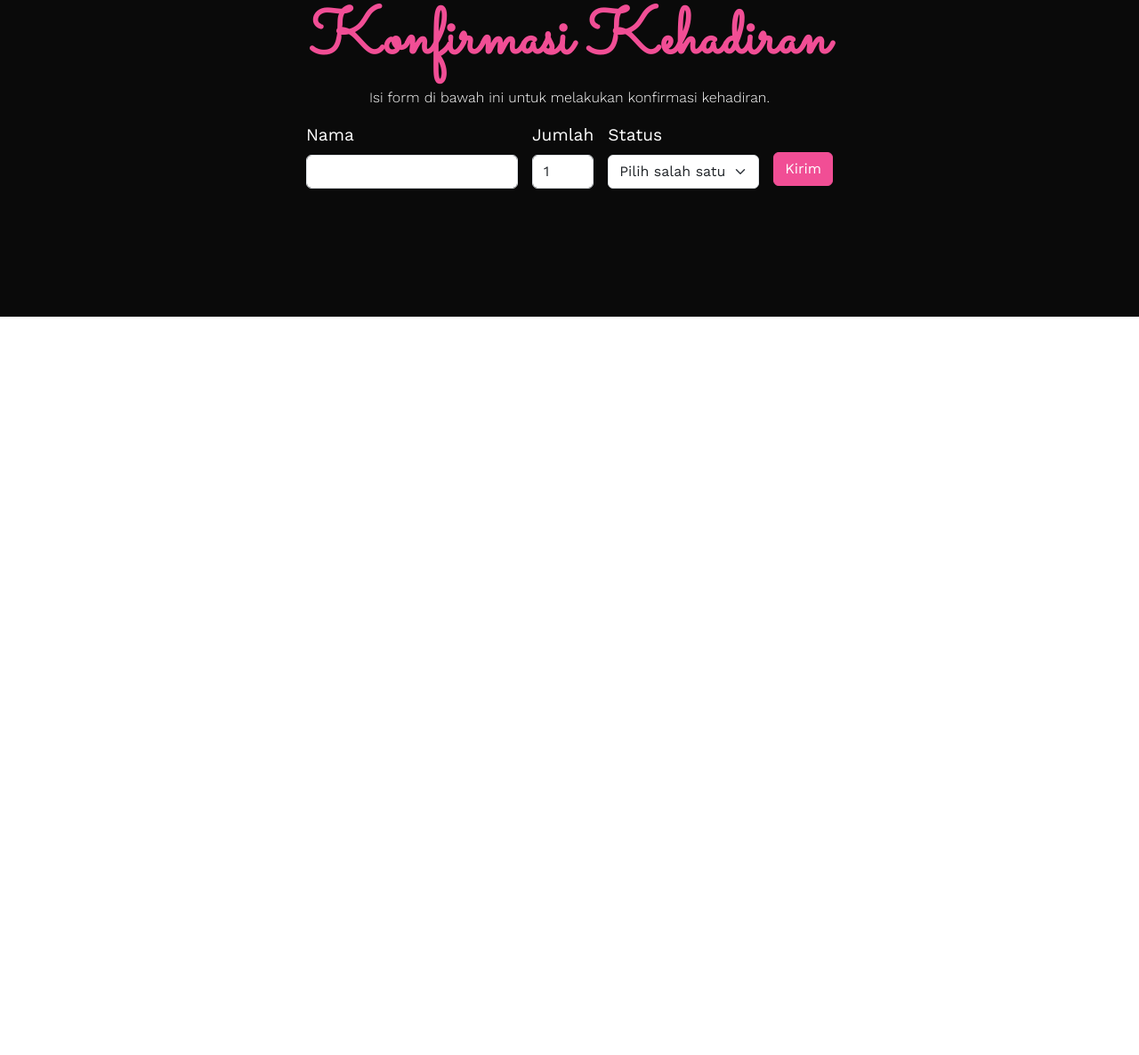
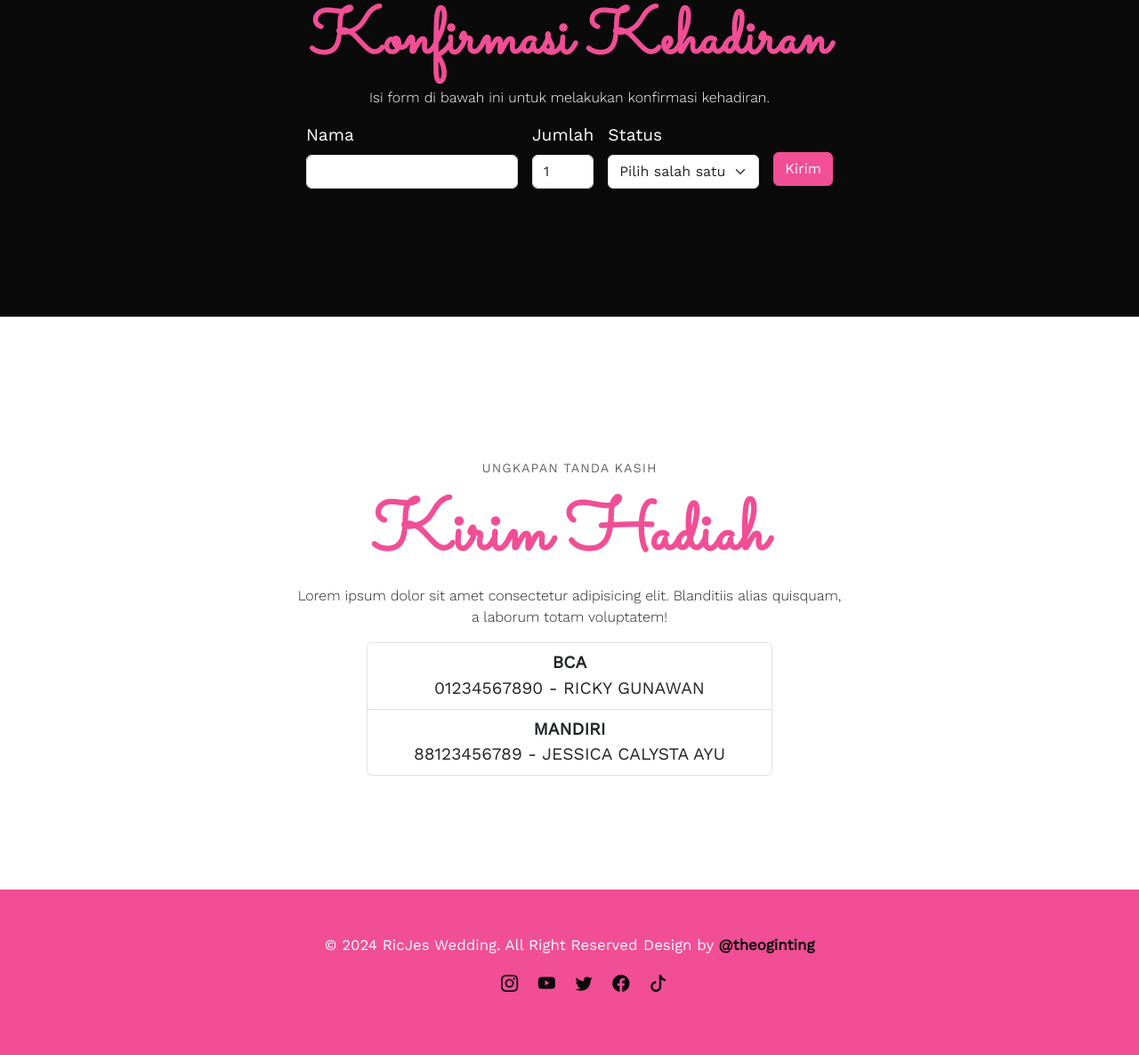
Before and after one commit to theox06/undangan-pernikahan-digital-fix, a plain HTML site: page index.html in a window 1280 px wide. Shown: the part 5231-6417 px from the top of the page at 89% size. Before the commit the page ends 5587 px from the top, so only its background shows below. Drawn offline with nearby package versions, Linux system fonts and the light colour scheme; some packages are replaced by stand-ins of ours; a script that the page names is missing.

Commit message:
menyelesaikan video part 4

```diff
--- a/index.html
+++ b/index.html
@@ -318,7 +318,9 @@
                 </div>
             </div>
 
-            <form class="row row-cols-md-auto g-3 align-items-center justify-content-center">
+            <form class="row row-cols-md-auto g-3 align-items-center justify-content-center" method="POST"
+                action="https://script.google.com/macros/s/AKfycbypG9ELhi0AkQezx_suKpLSnJbCs29mexTRw-hQDYZI-5fXZC9mWivZIAI_8xdAZYaEfQ/exec"
+                id="my-form">
                 <div class="col-12">
                     <div class="mb-3">
                         <label for="nama" class="form-label">Nama</label>
@@ -337,8 +339,8 @@
                         <label for="status" class="form-label">Status</label>
                         <select name="status" id="status" class="form-select">
                             <option selected>Pilih salah satu</option>
-                            <option value="1">Hadir</option>
-                            <option value="0">Tidak Hadir</option>
+                            <option value="Hadir">Hadir</option>
+                            <option value="Tidak Hadir">Tidak Hadir</option>
                         </select>
                     </div>
                 </div>
@@ -349,6 +351,55 @@
 
 
         </div>
+    </section>
+
+    <section id="gifts" class="gifts">
+        <div class="container">
+            <div class="row justify-content-center">
+                <div class="col-md-8 col-10 text-center">
+                    <span>ungkapan tanda kasih</span>
+                    <h2>Kirim Hadiah</h2>
+                    <p>Lorem ipsum dolor sit amet consectetur adipisicing elit. Blanditiis alias quisquam, a laborum
+                        totam voluptatem!</p>
+                </div>
+            </div>
+
+            <div class="row justify-content-center text-center">
+                <div class="col-md-6">
+                    <ul class="list-group">
+                        <li class="list-group-item">
+                            <div class="fw-bold">BCA</div>
+                            01234567890 - RICKY GUNAWAN
+                        </li>
+                        <li class="list-group-item">
+                            <div class="fw-bold">MANDIRI</div>
+                            88123456789 - JESSICA CALYSTA AYU
+                        </li>
+                    </ul>
+                </div>
+            </div>
+        </div>
+    </section>
+
+    <footer>
+        <div class="container">
+            <div class="row">
+                <div class="col text-center">
+                    <small class="block">&copy; 2024 RicJes Wedding. All Right Reserved</small>
+                    <small class="block">Design by <a
+                            href="https://instagram.com/theoximperion06">@theoginting</a></small>
+
+                    <ul class="mt-3">
+                        <li><a href="#"><i class="bi bi-instagram"></i></a></li>
+                        <li><a href="#"><i class="bi bi-youtube"></i></a></li>
+                        <li><a href="#"><i class="bi bi-twitter"></i></a></li>
+                        <li><a href="#"><i class="bi bi-facebook"></i></a></li>
+                        <li><a href="#"><i class="bi bi-tiktok"></i></a></li>
+                    </ul>
+                </div>
+            </div>
+        </div>
+    </footer>
 
 
 
@@ -413,9 +464,24 @@
             disableScroll();
 
         }
+    </script>
 
-
-
+    <script>
+        window.addEventListener("load", function () {
+            const form = document.getElementById('my-form');
+            form.addEventListener("submit", function (e) {
+                e.preventDefault();
+                const data = new FormData(form);
+                const action = e.target.action;
+                fetch(action, {
+                    method: 'POST',
+                    body: data,
+                })
+                    .then(() => {
+                        alert("Konfirmasi kehadiran berhasil terkirim!");
+                    })
+            });
+        });
     </script>
 </body>
 
--- a/style.css
+++ b/style.css
@@ -92,7 +92,8 @@ body {
 .info h2,
 .story h2,
 .gallery h2,
-.rsvp h2 {
+.rsvp h2,
+.gifts h2 {
   color: var(--pink);
   font-family: "Sacramento";
   font-size: 5rem;
@@ -181,13 +182,15 @@ body {
 
 .story,
 .gallery,
-.rsvp {
+.rsvp,
+.gifts {
   padding: 10rem;
   padding-bottom: 8rem;
 }
 
 .story span,
-.gallery span {
+.gallery span,
+.gifts span {
   text-transform: uppercase;
   color: #666;
   font-size: 0.9rem;
@@ -198,7 +201,8 @@ body {
 
 .story p,
 .gallery p,
-.rsvp p {
+.rsvp p,
+.gifts p {
   font-size: 1rem;
   font-weight: 300;
 }
@@ -338,6 +342,28 @@ body {
   border: 1px solid white;
 }
 
+footer {
+  padding: 3rem;
+  background-color: var(--pink);
+  color: white;
+}
+
+footer a {
+  color: var(--bg);
+  font-weight: bold;
+  text-decoration: none;
+}
+
+footer a:hover {
+  color: white;
+}
+
+footer li {
+  list-style: none;
+  display: inline;
+  margin: 0.5rem;
+}
+
 /* Media Query */
 /* Extra large */
 @media (max-width: 1200px) {
```
Lines whose indentation alone changed are shown as unchanged.
